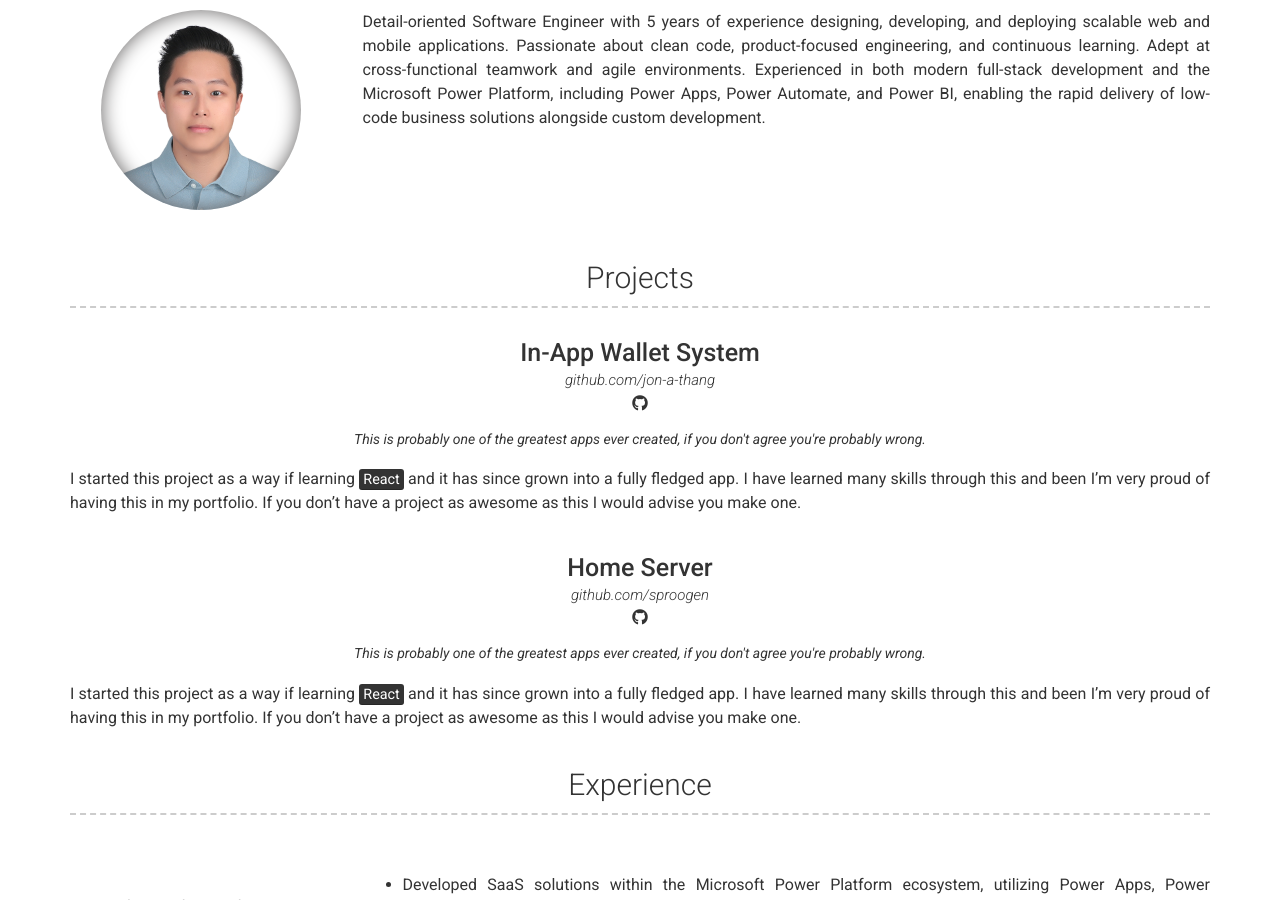
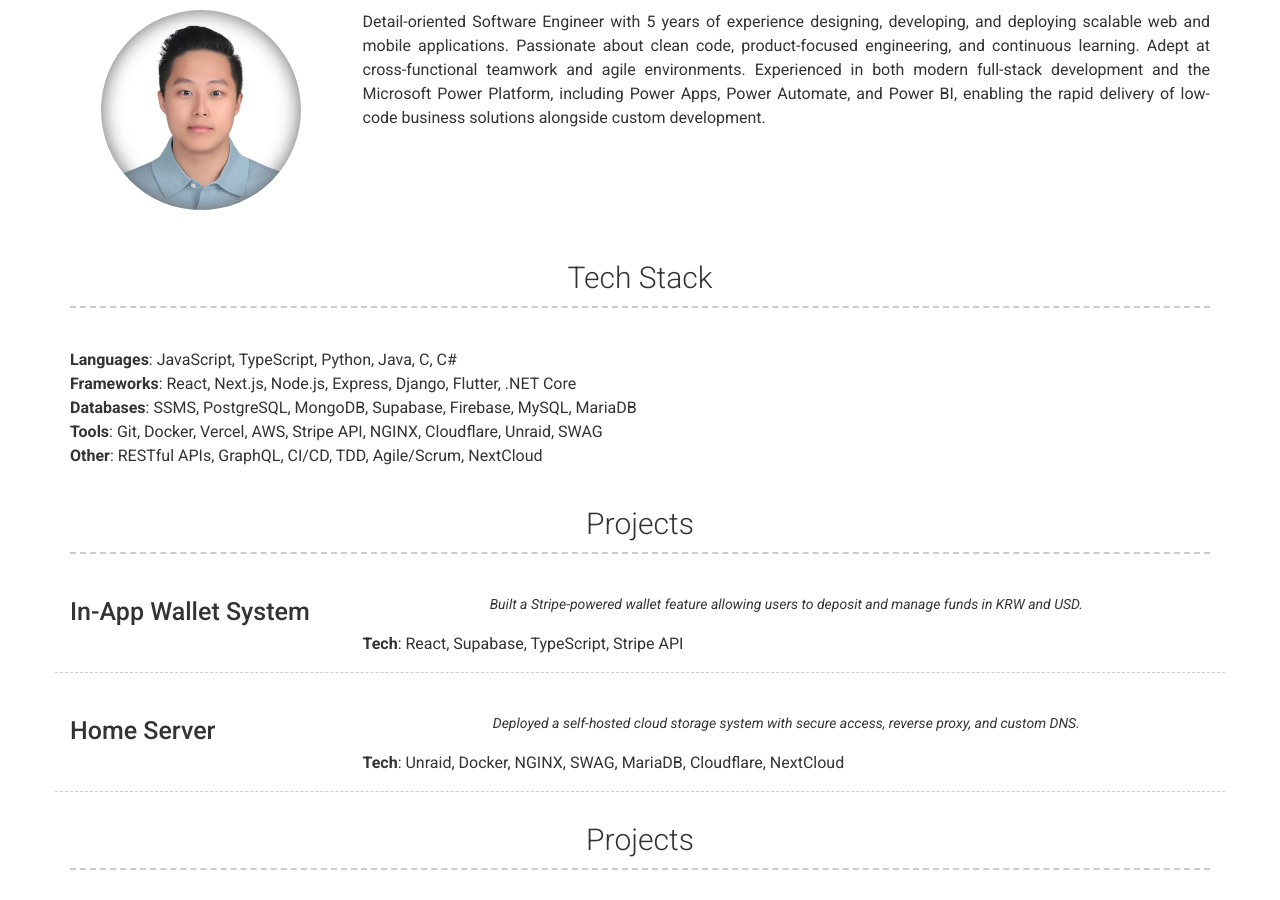
Before and after one commit to jon-a-thang/Resume-JonathanJang, a Jekyll site: the page built from index.md, in a window 1280 px wide and 900 px high, scrolled down 319 px. Built offline with Jekyll 4.4.1, drawn with Linux system fonts in a browser that asks for light colours; nearby versions of some CDN libraries.

Commit message:
new update

```diff
--- a/_config.yml
+++ b/_config.yml
@@ -56,6 +56,34 @@ about_content: | # this will include new lines to allow paragraphs
   Experienced in both modern full-stack development and the Microsoft Power Platform, including Power Apps, Power Automate, and Power BI, enabling the rapid delivery of low-code business solutions alongside custom development.
 
 content:
+  - title: Tech Stack
+    layout: text
+    content: |
+      **Languages**: JavaScript, TypeScript, Python, Java, C, C#
+      **Frameworks**: React, Next.js, Node.js, Express, Django, Flutter, .NET Core
+      **Databases**: SSMS, PostgreSQL, MongoDB, Supabase, Firebase, MySQL, MariaDB
+      **Tools**: Git, Docker, Vercel, AWS, Stripe API, NGINX, Cloudflare, Unraid, SWAG
+      **Other**: RESTful APIs, GraphQL, CI/CD, TDD, Agile/Scrum, NextCloud
+
+  - title: Projects #### PROJECTS ####
+    layout: list # Type of content section (list/text)
+    content:
+      - layout: left
+        border: weak
+        title: In-App Wallet System
+        quote: >
+          Built a Stripe-powered wallet feature allowing users to deposit and manage funds in KRW and USD.
+        description: |
+          **Tech**: React, Supabase, TypeScript, Stripe API
+
+      - layout: left
+        border: weak
+        title: Home Server
+        quote: >
+          Deployed a self-hosted cloud storage system with secure access, reverse proxy, and custom DNS.
+        description: |
+          **Tech**: Unraid, Docker, NGINX, SWAG, MariaDB, Cloudflare, NextCloud
+
   - title: Projects #### PROJECTS ####
     layout: list # Type of content section (list/text)
     content:
```
